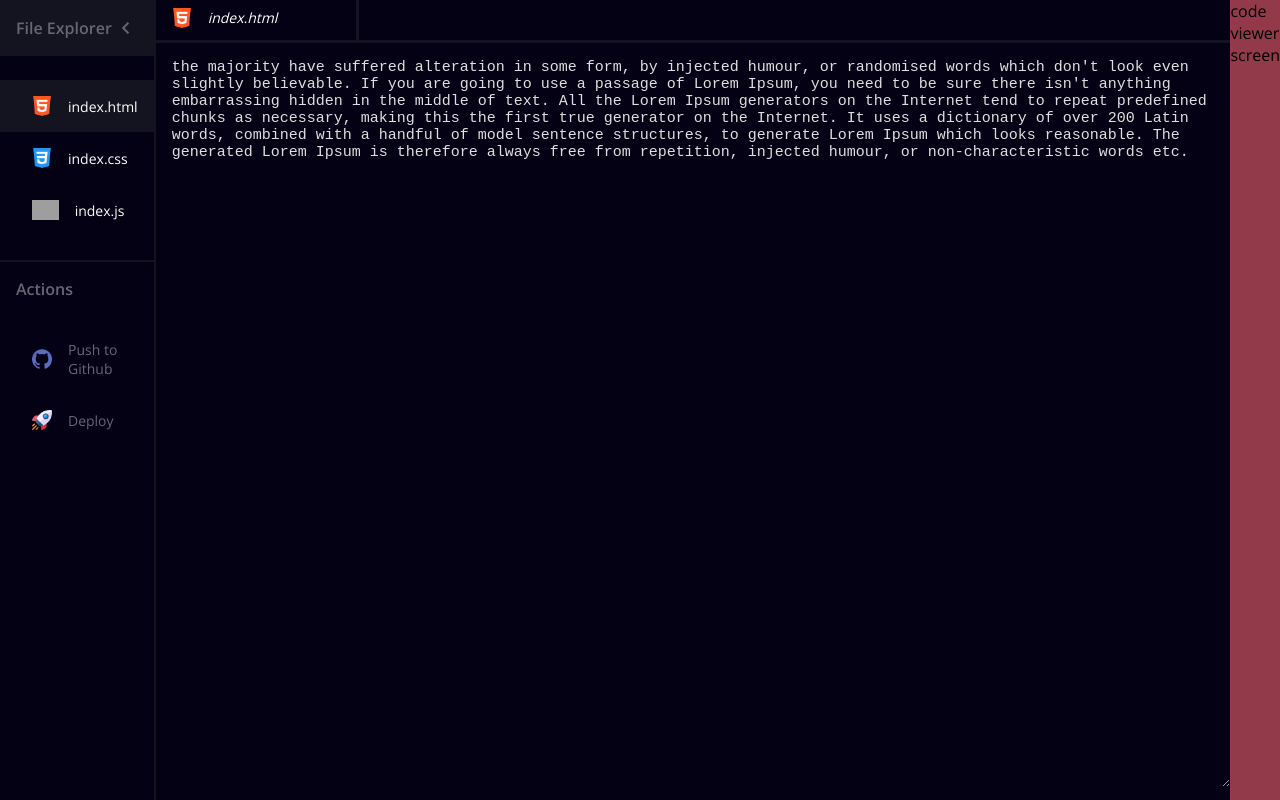
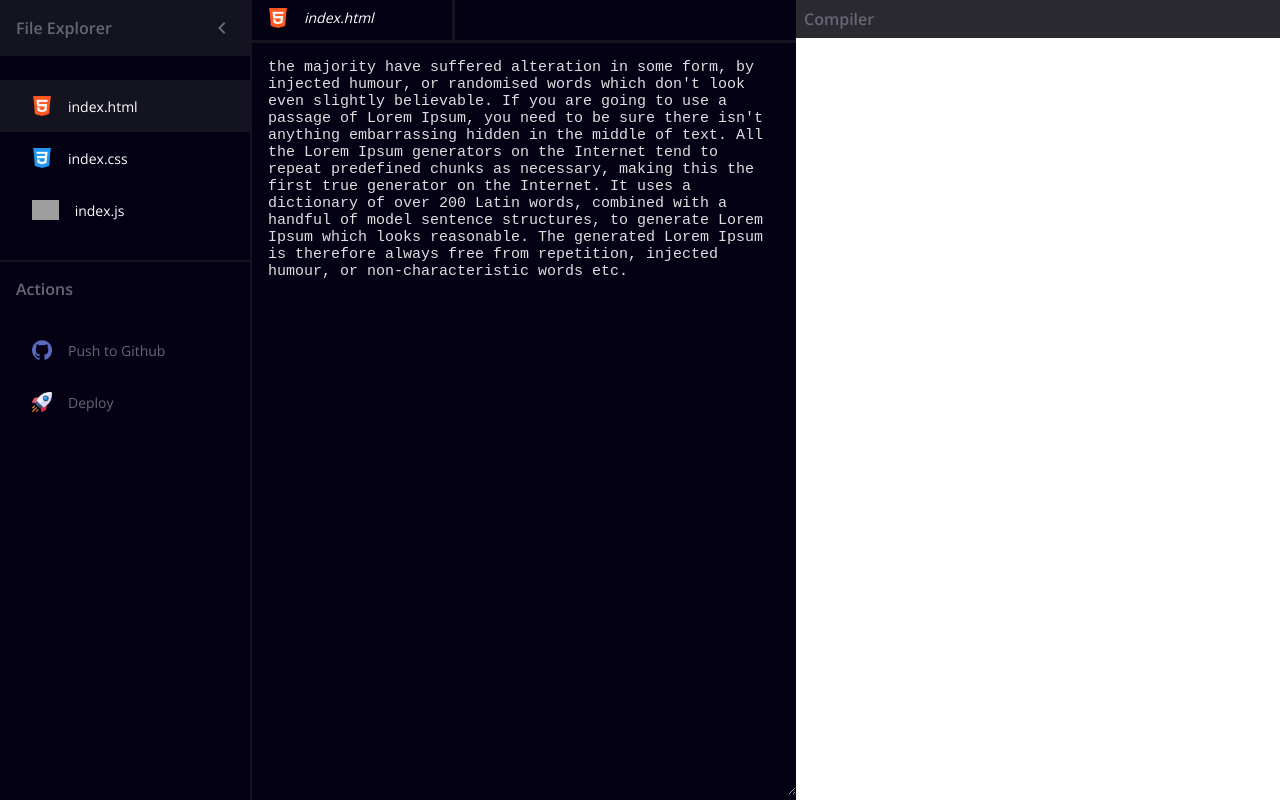
Before and after one commit to ishita1805/Online-Code-Editor, a React (Create React App) app: page / in a window 1280 px wide. Built offline with nearby package versions, Linux system fonts and the light colour scheme; grey boxes are pictures that could not be loaded.

Commit message:
code viewer container

```diff
--- a/src/components/editor/editor.css
+++ b/src/components/editor/editor.css
@@ -22,12 +22,20 @@
 }
 .ed-editor-body{
     overflow-y:scroll;
-    min-height:89vh;
+    min-height:90vh;
     resize: horizontal;
     min-width:200px;
+    width:40vw;
+    max-width:60vw !important;
     color:rgb(223, 223, 223);
     font-family:monospace;
     font-size:15px;
     padding:2vh;
     margin-bottom:8px;
 }
+.cv-viewer{
+    margin:0.7vh;
+    flex-grow: 1;
+    border:none;
+    /* background:rgb(241, 241, 241); */
+}
--- a/src/components/explorer/explorer.css
+++ b/src/components/explorer/explorer.css
@@ -3,7 +3,7 @@
     flex-direction:column;
     color:white;
     border-right: 2px solid rgb(19, 20, 32);
-    width:250px;
+    min-width:250px !important;
 }
 .ex-container-small{
     display:flex;
@@ -39,3 +39,12 @@
 .ex-files:hover{
    background:rgb(15, 16, 24);
 }
+@media screen and (max-width:900px){
+    .ex-container{
+      position:absolute;
+      z-index:100;
+      height:100vh;
+      background:rgb(3, 1, 19);
+      box-shadow:5px 0 5px rgba(4, 14, 22, 0.7);
+    }
+}
--- a/src/components/viewer/Viewer.js
+++ b/src/components/viewer/Viewer.js
@@ -3,8 +3,9 @@ import './viewer.css'
 
 const Viewer = () => {
     return (
-        <div className='cv-container' resize>
-           code viewer screen
+        <div className='cv-container'>
+          <div className='cv-header'>Compiler</div>
+          <iframe title='viewer' className='cv-viewer'/>
         </div>
     )
 }
--- a/src/components/viewer/viewer.css
+++ b/src/components/viewer/viewer.css
@@ -2,5 +2,14 @@
     display:flex;
     flex-direction:column;
     flex-grow:1;
-    background:rgb(146, 58, 73);
+    background:rgb(255, 255, 255);
 }
+.cv-header{
+    display:flex;
+    padding:1vh;
+    color:white;
+    font-weight:600;
+    color:rgb(103, 102, 116);
+    background:rgb(42, 42, 48);
+
+}
```
